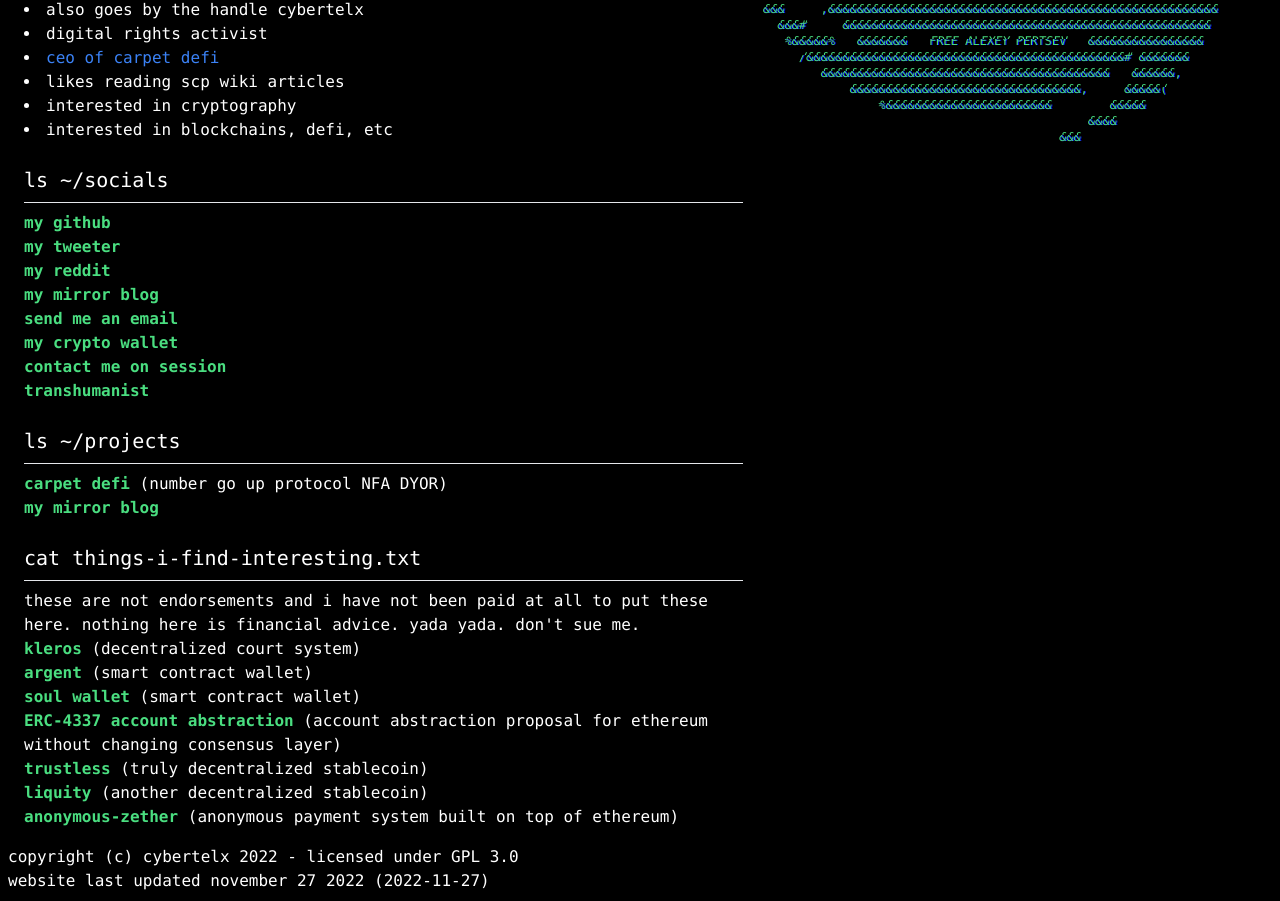
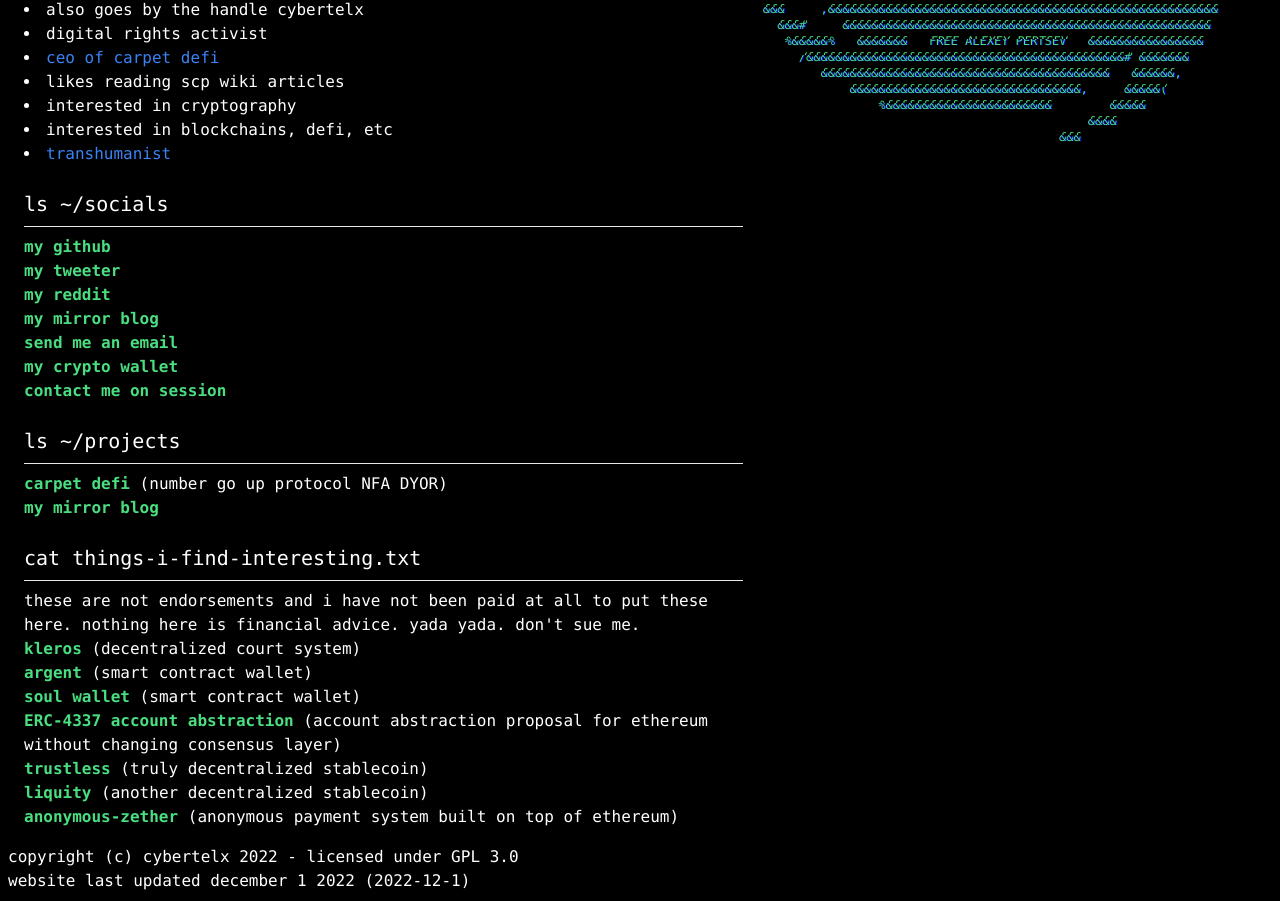
Before and after one commit to cybertelx/cybertelx, a React (Vite) app: page / in a window 1280 px wide. Shown: the part 351-1252 px from the top of the page. Built offline with nearby package versions, Linux system fonts and the light colour scheme.

Commit message:
move link to the right place

```diff
--- a/src/App.jsx
+++ b/src/App.jsx
@@ -88,6 +88,9 @@ function App() {
               <li>interested in cryptography</li>
               <li>interested in blockchains, defi, etc</li>
             </ul>
+            <li>
+              <a href="http://yudkowsky.net/singularity/simplified" className="text-blue-500 hover:text-blue-400">transhumanist</a>
+            </li>
           </section>
 
           <br />
@@ -126,9 +129,6 @@ function App() {
                     -&gt; @operator or @cybertelx (add me!)
                   </span>
                 )}
-              </li>
-              <li>
-                <a href="http://yudkowsky.net/singularity/simplified">transhumanist</a>
               </li>
             </ul>
           </section>
@@ -230,7 +230,7 @@ function App() {
       <footer>
         copyright (c) cybertelx 2022 - licensed under GPL 3.0
         {/* CHANGE THIS WHEN YOU UPDATE */}
-        <p>website last updated november 27 2022 (2022-11-27)</p>
+        <p>website last updated december 1 2022 (2022-12-1)</p>
       </footer>
     </div>
   );
```
